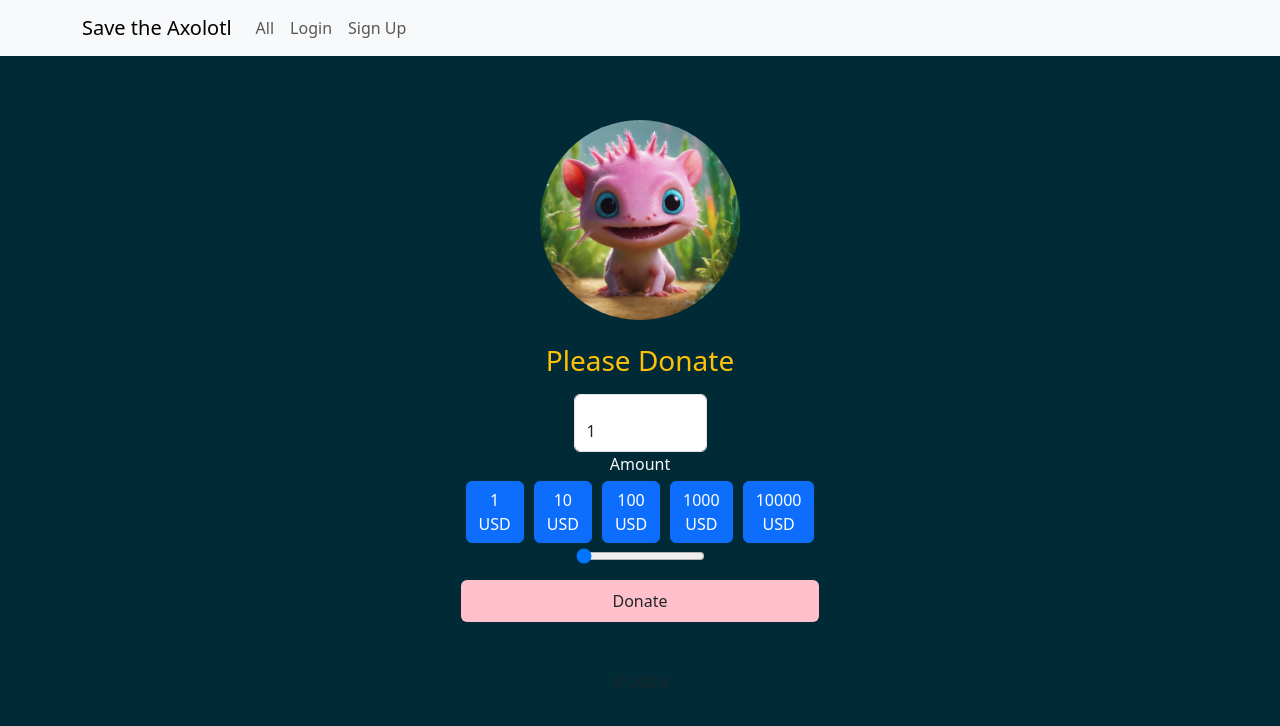
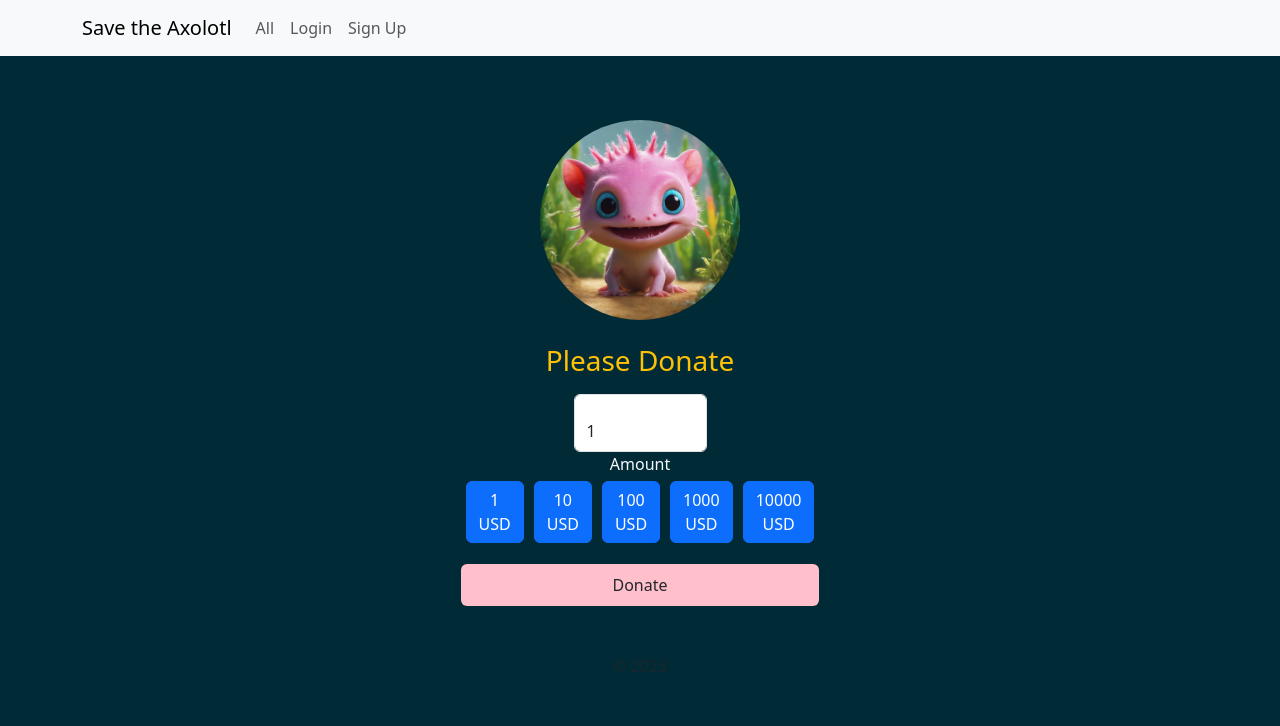
Before and after one commit to YunuenAM/front-fundraising, a React (Vite) app in the folder 01-react-fundraising/: page /dashboard in a window 1280 px wide. Shown: the top 726 px of the page. Built offline with nearby package versions, Linux system fonts and the light colour scheme.

Commit message:
✨Feat:  handleDonateClick added

```diff
--- a/01-react-fundraising/src/pages/Dashboard/index.jsx
+++ b/01-react-fundraising/src/pages/Dashboard/index.jsx
@@ -14,13 +14,11 @@ function DonationForm () {
     setAmount(amount)
   }
 
-  const handleButtonClick = (amount) => {
-    setAmount(amount)
+  const handleButtonClick = (newAmount) => {
+    setAmount(newAmount)
   }
 
-  const handleSubmit = async (event) => {
-    event.preventDefault()
-
+  const handleDonateClick = async () => {
     try {
       const response = await postDonation({ amount })
 
@@ -33,6 +31,9 @@ function DonationForm () {
     } catch (error) {
       console.error('An error occurred:', error)
     }
+  }
+  const handleSubmit = async (event) => {
+    event.preventDefault()
   }
 
   return (
@@ -69,16 +70,6 @@ function DonationForm () {
               <button className='btn btn-primary' onClick={() => handleButtonClick(10000)}>10000 USD</button>
             </div>
 
-            <input
-              type='range'
-              min='1'
-              max='10000'
-              step='1'
-              name='amount'
-              value={amount}
-              onChange={handleDonationChange}
-            />
-
             {/* Barra de progreso */}
             <div className='progress'>
               <div
@@ -91,7 +82,7 @@ function DonationForm () {
               />
             </div>
 
-            <button className='btn btn-pink w-100 py-2' type='submit'>Donate</button>
+            <button className='btn btn-pink w-100 py-2' type='button' onClick={handleDonateClick}>Donate</button>
             <p className='mt-5 mb-3 text-body-secondary'>© 2023</p>
           </div>
         </form>
```
